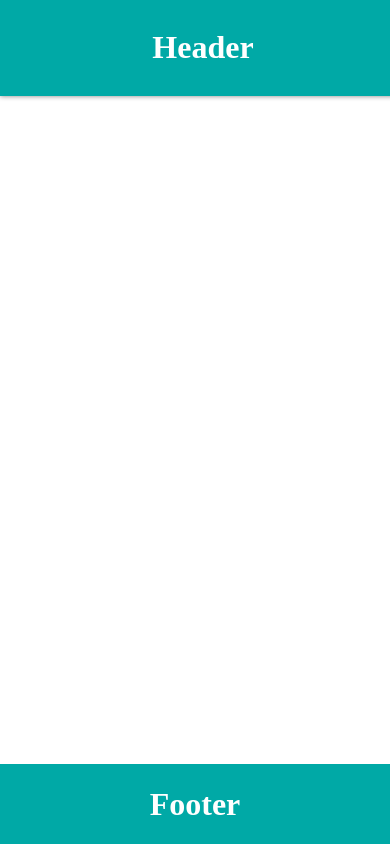
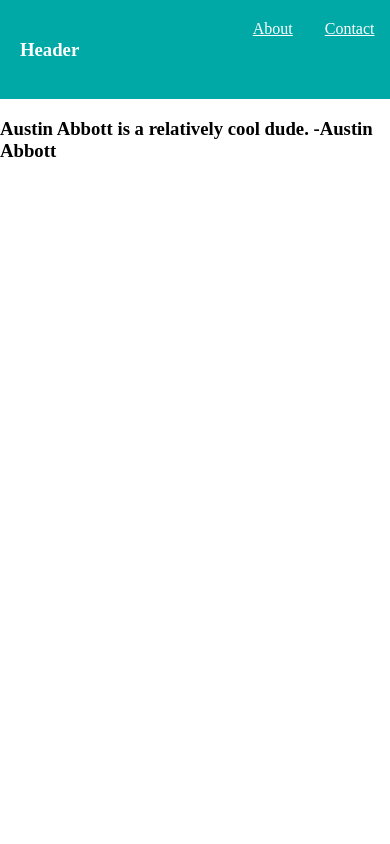
Before and after one commit to AustinAbbott/portfolio, a Gatsby site in the folder hello-world/: page /about in a window 390 px wide. Built offline with nearby package versions, Linux system fonts and the light colour scheme; Gatsby itself is replaced by a stand-in of ours.

Commit message:
Refactor header with responsive design

```diff
--- a/hello-world/src/components/footer.js
+++ b/hello-world/src/components/footer.js
@@ -1,11 +1,11 @@
-import React from "react"
+// import React from "react"
 
-export default function Footer(props) {
-  return (
-    <div id="footer">
-      <footer>
-      <h1>Footer</h1>
-      </footer>
-    </div>
-  )
-}
+// export default function Footer() {
+//   return (
+//     <div id="footer">
+//       <footer>
+//       <h1>Footer</h1>
+//       </footer>
+//     </div>
+//   )
+// }
--- a/hello-world/src/components/header.js
+++ b/hello-world/src/components/header.js
@@ -1,12 +1,14 @@
 import React from "react"
 import { Link } from "gatsby"
-
-// for responsive header
 
 export default function Header(props) {
   return (
     <header>
-      <h1>Header</h1>
+      <h3>Header</h3>
+      <nav>
+        <Link to="/about" class="nav-button">About</Link>
+        <Link to="/contact" class="nav-button">Contact</Link>
+      </nav>
     </header>
   )
 }
--- a/hello-world/src/pages/about.js
+++ b/hello-world/src/pages/about.js
@@ -1,13 +1,12 @@
 import React from "react"
 import Header from "../components/header"
-import Footer from "../components/footer"
+// import Footer from "../components/footer"
 
 export default function About() {
   return (
-    <div style={{ color: `teal` }}>
-      <Header pageTitle="About" />
-      <p>Austin Abbott is a relatively cool dude. -Austin Abbott</p>
-      <Footer />
+    <div>
+    <Header></Header>
+      <h3>Austin Abbott is a relatively cool dude. -Austin Abbott</h3>
     </div>
   )
 }
--- a/hello-world/src/styles/main.css
+++ b/hello-world/src/styles/main.css
@@ -1,20 +1,4 @@
-/* @media screen and (max-width: 500px) {
-  .header a {
-    float: none;
-    display: block;
-    text-align: left;
-  }
-  .header-right {
-    float: none;
-  }
-} */
-
-html {
-  scroll-behavior: smooth;
-  width: auto !important;
-  overflow-x: hidden !important;
-}
-
+html,
 body {
   width: auto !important;
   overflow-x: hidden !important;
@@ -23,19 +7,30 @@ body {
 }
 
 header {
-  position: fixed;
-  box-shadow: 0 0 5px 0 gray;
-  left: 0;
+  overflow: hidden;
+  background-color: #00a9a6;
+  padding: 1.25em;
+  text-align: center;
+  color: white;
   top: 0;
   width: 100%;
-  height: auto;
-  background-color: #00a9a6;
-  color: white;
-  text-align: center;
-  padding: 0.5em;
 }
 
-#footer {
+header h3 {
+  float: left;
+}
+
+header nav {
+  float: right;
+  padding-right: 5vw;
+}
+
+.nav-button {
+  padding: 1em;
+  color: white;
+}
+
+/* footer {
   position: fixed;
   left: 0;
   bottom: 0;
@@ -45,9 +40,9 @@ header {
   color: white;
   text-align: center;
   padding: 0;
-}
+} */
 
-#picture-box {
+/* #picture-box {
   text-align: center;
   width: 15%;
-}
+} */
```
Also changed, not shown: hello-world/src/pages/contact.js (+3 -4 lines), hello-world/src/pages/index.js (+5 -6 lines).
